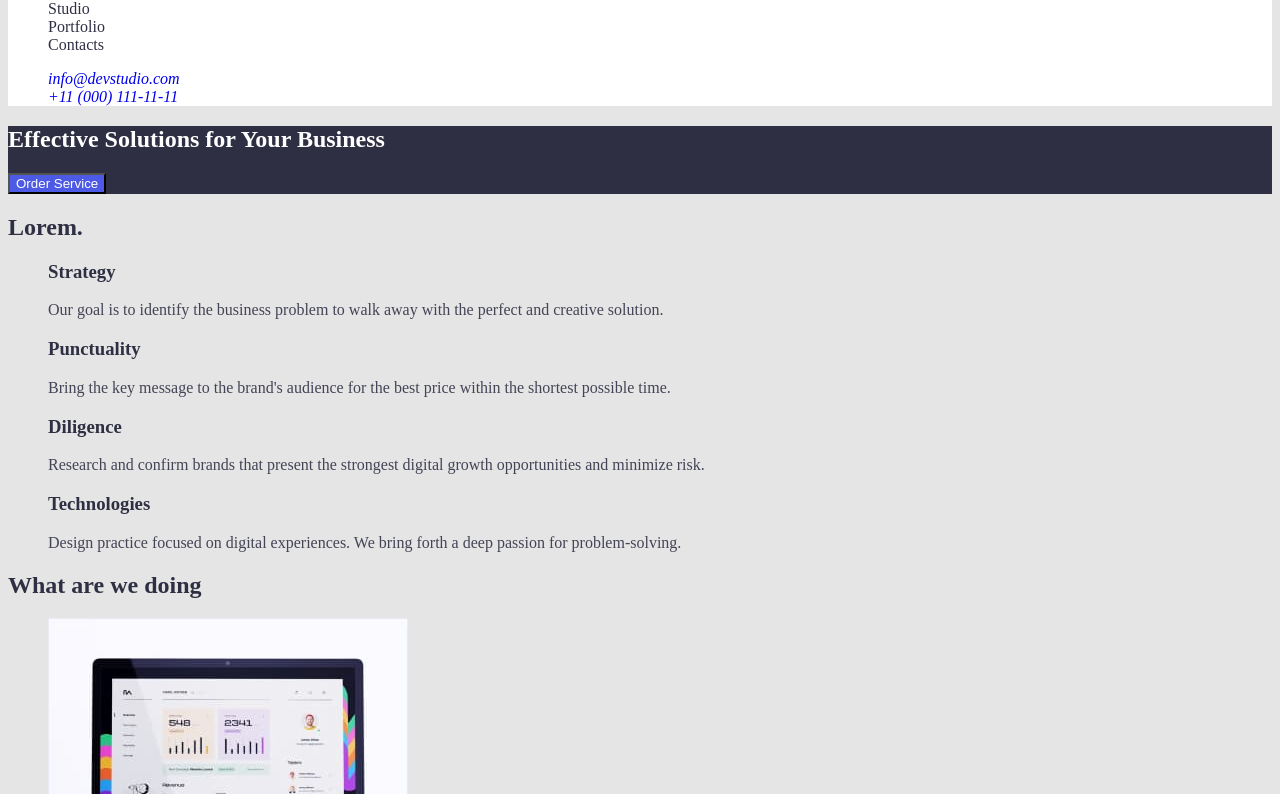
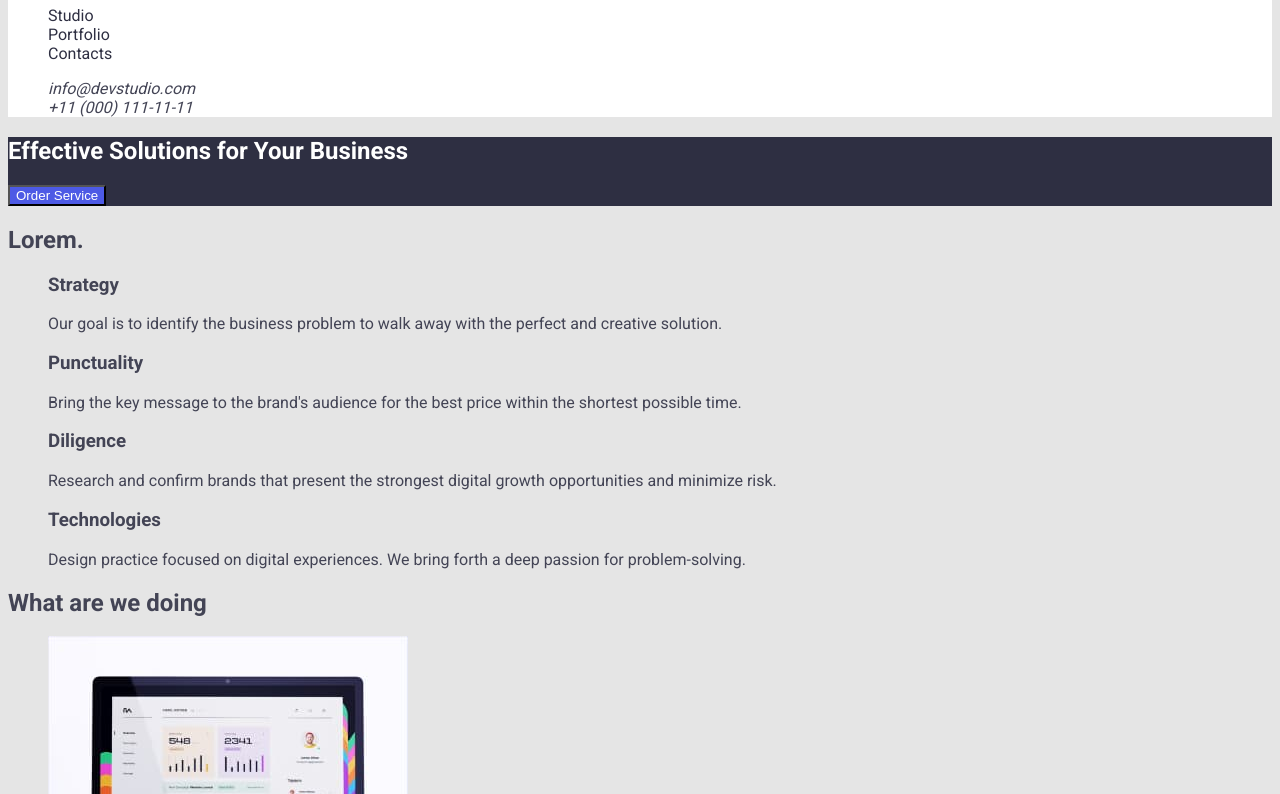
Before and after one commit to Ivanor1505/goit-markup-hw-02, a plain HTML site: page index.html in a window 1280 px wide. Shown: the part 42-836 px from the top of the page. Drawn offline with Linux system fonts and the light colour scheme.

Commit message:
Початок роботи зы стилями

```diff
--- a/css/styles.css
+++ b/css/styles.css
@@ -3,53 +3,77 @@
     --primery-brand-color: #4D5AE5;
     --pressed-state-color: #404BBF;
     --dark-color: #2E2F42;
+    --succes-color: #31D0AA;
+    --text-color: #434455;
+    --subtle-text-color: #8E8F99;
+    --accent-color: #E7E9FC;
+    --light-color: #F4F4FD;
+    --modal-overlay-color: #2E2F42;
+    --hero-background-color: #2E2F42;
 }
 
-ul {
+.list {
     list-style: none;
 }
 
-a {
+.link {
     text-decoration: none;
 }
 
 body {
     background-color: #E5E5E5;
-    color: #434455;
+    color: var(--text-color);
+    font-family: 'Roboto', sans-serif;
+    font-style: normal;
 }
 
-h2,
-h3 {
+.section-title .item-tiyle {
     color: var(--dark-color);
 }
 
 
-
+/*Стилі для index.html */
 /* Щапка сайту */
 .page-header {
     background-color: #FFFFFF;
 }
 
 .logo {
+    font-family: 'Raleway', sans-serif;
     color: var(--dark-color);
     text-transform: uppercase;
+    font-weight: 800;
+    font-size: 18px;
+    line-height: 1.33;
 }
 
 .logo:hover {
-    color: #4D5AE5;
+    color: var(--pressed-state-color);
+    contact
 }
 
 .logo>span {
-    color: #4D5AE5;
+    color: var(--primery-brand-color);
 }
 
+/* Навігація */
 .site-nav a {
     color: var(--dark-color);
 }
 
 .site-nav a:hover,
 .site-nav a:focus {
-    color: #000000;
+    color: var(--pressed-state-color);
+}
+
+/* Контактні данні */
+.contact a {
+    color: var(--text-color);
+}
+
+.contact a:hover,
+.contact a:focus {
+    color: var(--pressed-state-color);
 }
 
 /* Основний контент */
@@ -70,3 +94,5 @@ h1 {
 }
 
 /* Секція перелік переваг */
+
+/* Стилі для portfolio.html */
--- a/index.html
+++ b/index.html
@@ -5,31 +5,43 @@
     <meta http-equiv="X-UA-Compatible" content="IE=edge" />
     <meta name="viewport" content="width=device-width, initial-scale=1.0" />
     <title>WEBSTUDIO</title>
-    <link rel="stylesheet" href="./css/styles.css" />
     <link rel="preconnect" href="https://fonts.googleapis.com" />
     <link rel="preconnect" href="https://fonts.gstatic.com" crossorigin />
     <link
       href="https://fonts.googleapis.com/css2?family=Raleway:wght@800&family=Roboto:wght@400;500;700;900&display=swap"
       rel="stylesheet"
     />
+    <link rel="stylesheet" href="./css/styles.css" />
   </head>
   <body>
     <!-- Шапка сайту -->
     <header class="page-header">
       <!-- Навігація -->
-      <nav>
-        <a href="./index.html" class="logo"><span>Web</span>Studio</a>
-        <ul class="site-nav">
-          <li><a href="">Studio</a></li>
-          <li><a href="./portfolio.html">Portfolio</a></li>
-          <li><a href="">Contacts</a></li>
+      <nav class="site-nav">
+        <a href="./index.html" class="logo link"><span>Web</span>Studio</a>
+        <ul class="nav list">
+          <li class="nav-item">
+            <a class="nav-link link" href="./index.html">Studio</a>
+          </li>
+          <li class="nav-item">
+            <a class="nav-link link" href="./portfolio.html">Portfolio</a>
+          </li>
+          <li class="nav-item"><a class="link" href="">Contacts</a></li>
         </ul>
       </nav>
       <!-- Котактні данні -->
-      <address class="address">
-        <ul>
-          <li><a href="mailto:info@devstudio.com">info@devstudio.com</a></li>
-          <li><a href="tel:+110001111111">+11 (000) 111-11-11</a></li>
+      <address class="contact">
+        <ul class="contacts list">
+          <li class="cont-item">
+            <a class="cont-link link" href="mailto:info@devstudio.com"
+              >info@devstudio.com</a
+            >
+          </li>
+          <li class="cont-item">
+            <a class="cont-link link" href="tel:+110001111111"
+              >+11 (000) 111-11-11</a
+            >
+          </li>
         </ul>
       </address>
     </header>
@@ -42,30 +54,30 @@
       <!-- Перелік переваг -->
       <section>
         <h2 class="section-title">Lorem.</h2>
-        <ul>
+        <ul class="list">
           <li>
-            <h3>Strategy</h3>
+            <h3 class="item-title">Strategy</h3>
             <p>
               Our goal is to identify the business problem to walk away with the
               perfect and creative solution.
             </p>
           </li>
           <li>
-            <h3>Punctuality</h3>
+            <h3 class="item-title">Punctuality</h3>
             <p>
               Bring the key message to the brand's audience for the best price
               within the shortest possible time.
             </p>
           </li>
           <li>
-            <h3>Diligence</h3>
+            <h3 class="item-title">Diligence</h3>
             <p>
               Research and confirm brands that present the strongest digital
               growth opportunities and minimize risk.
             </p>
           </li>
           <li>
-            <h3>Technologies</h3>
+            <h3 class="item-title">Technologies</h3>
             <p>
               Design practice focused on digital experiences. We bring forth a
               deep passion for problem-solving.
@@ -76,7 +88,7 @@
       <!-- Перелік можливостей -->
       <section>
         <h2 class="section-title">What are we doing</h2>
-        <ul>
+        <ul class="list">
           <li>
             <img
               src="./images/our_works/rectangle71.jpg"
@@ -106,7 +118,7 @@
       <!-- Члени команди -->
       <section>
         <h2 class="section-title">Our Team</h2>
-        <ul>
+        <ul class="list">
           <li>
             <img
               src="./images/team/img.jpg"
@@ -114,7 +126,7 @@
               width="264"
               height="260"
             />
-            <h3>Mark Guerrero</h3>
+            <h3 class="item-title">Mark Guerrero</h3>
             <p>Product Designer</p>
           </li>
           <li>
@@ -124,7 +136,7 @@
               width="264"
               height="260"
             />
-            <h3>Tom Ford</h3>
+            <h3 class="item-title">Tom Ford</h3>
             <p>Frontend Developer</p>
           </li>
           <li>
@@ -134,7 +146,7 @@
               width="264"
               height="260"
             />
-            <h3>Camila Garcia</h3>
+            <h3 class="item-title">Camila Garcia</h3>
             <p>Marketing</p>
           </li>
           <li>
@@ -144,7 +156,7 @@
               width="264"
               height="260"
             />
-            <h3>Daniel Wilson</h3>
+            <h3 class="item-title">Daniel Wilson</h3>
             <p>UI Designer</p>
           </li>
         </ul>
@@ -152,7 +164,6 @@
     </main>
     <!-- Підвал -->
     <footer>
-      <a href="./index.html">WebStudio</a>
       <p>
         Increase the flow of customers and sales for your business with digital
         marketing & growth solutions.
```
Also changed, not shown: portfolio.html (+21 -13 lines).
